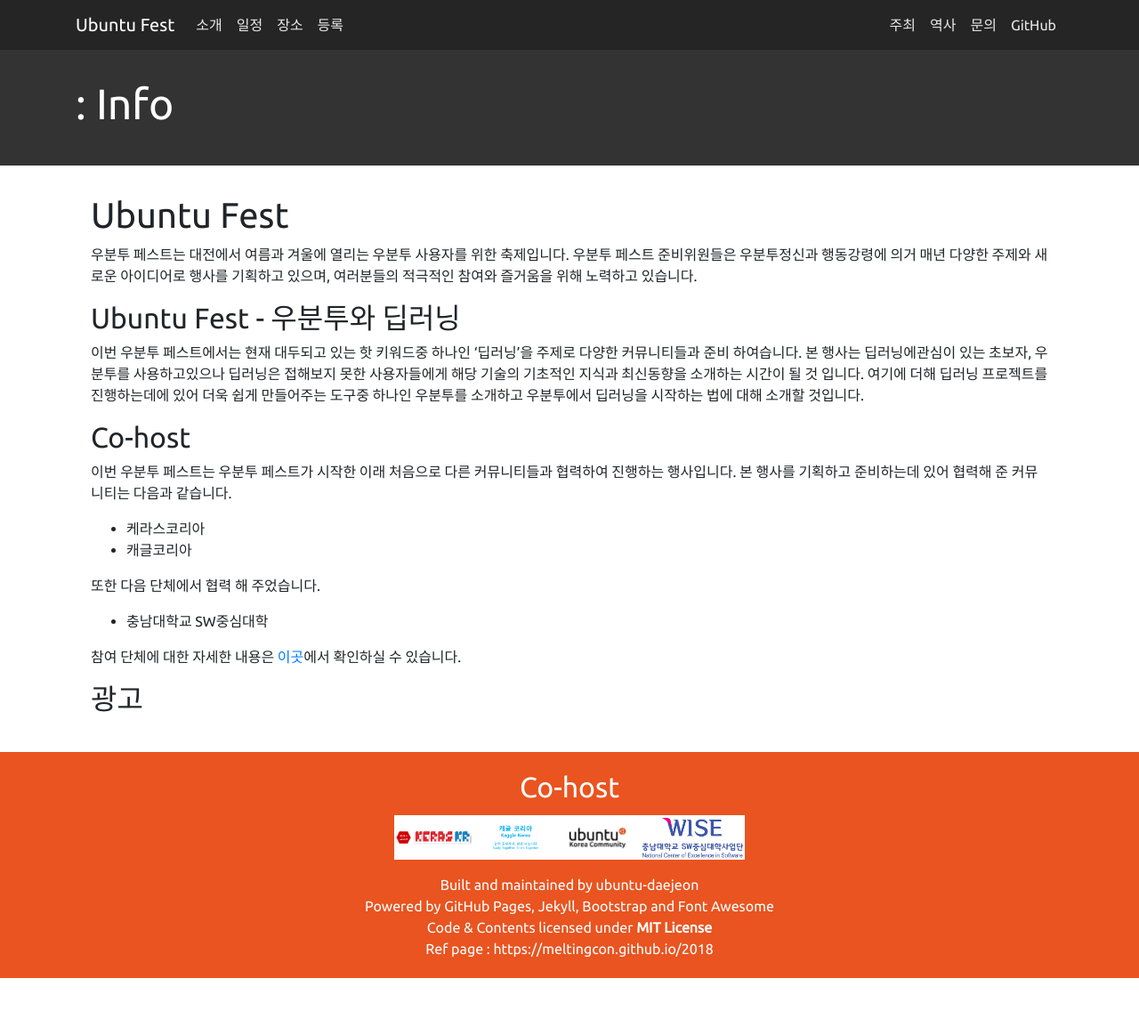
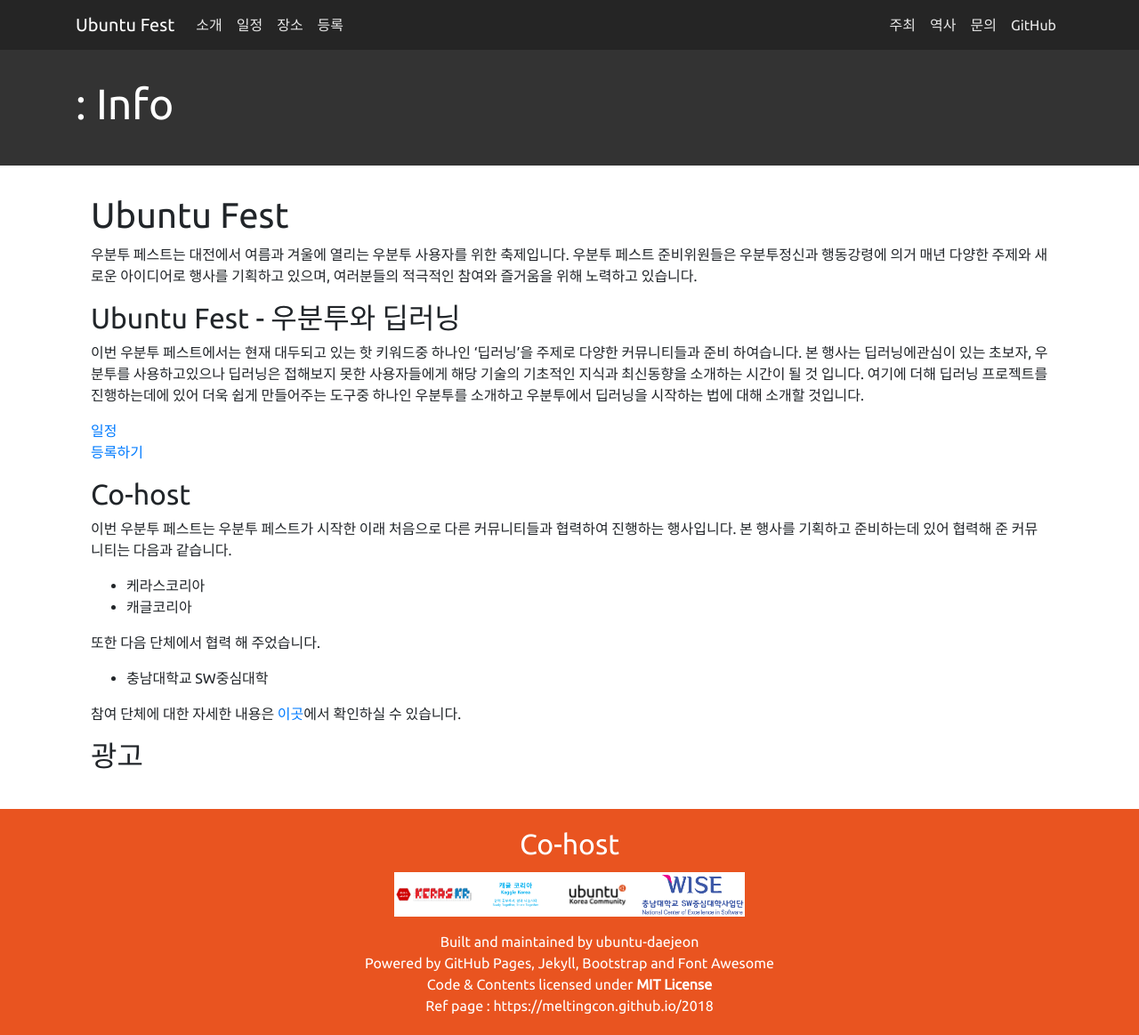
Before and after one commit to ubuntu-kr/ubuntu-fest, a Jekyll site: the page built from nav_about.md, in a window 1280 px wide and 1163 px high. Shown: the whole window at 89% size. Built offline with Jekyll 4.4.1, drawn with Linux system fonts in a browser that asks for light colours.

Commit message:
일정 링크와 등록하기 링크 추가

```diff
--- a/nav_about.md
+++ b/nav_about.md
@@ -13,6 +13,10 @@ permalink: /about/
 본 행사는 딥러닝에관심이 있는 초보자, 우분투를 사용하고있으나 딥러닝은 접해보지 못한 사용자들에게 해당 기술의 기초적인 지식과 최신동향을 소개하는 시간이 될 것 입니다.
 여기에 더해 딥러닝 프로젝트를 진행하는데에 있어 더욱 쉽게 만들어주는 도구중 하나인 우분투를 소개하고 우분투에서 딥러닝을 시작하는 법에 대해 소개할 것입니다.
 
+
+[일정](https://fest.ubuntu-kr.org/schedules/)<br/>
+[등록하기](https://festa.io/)
+
 ## Co-host
 이번 우분투 페스트는 우분투 페스트가 시작한 이래 처음으로 다른 커뮤니티들과 협력하여 진행하는 행사입니다.
 본 행사를 기획하고 준비하는데 있어 협력해 준 커뮤니티는 다음과 같습니다.
```
